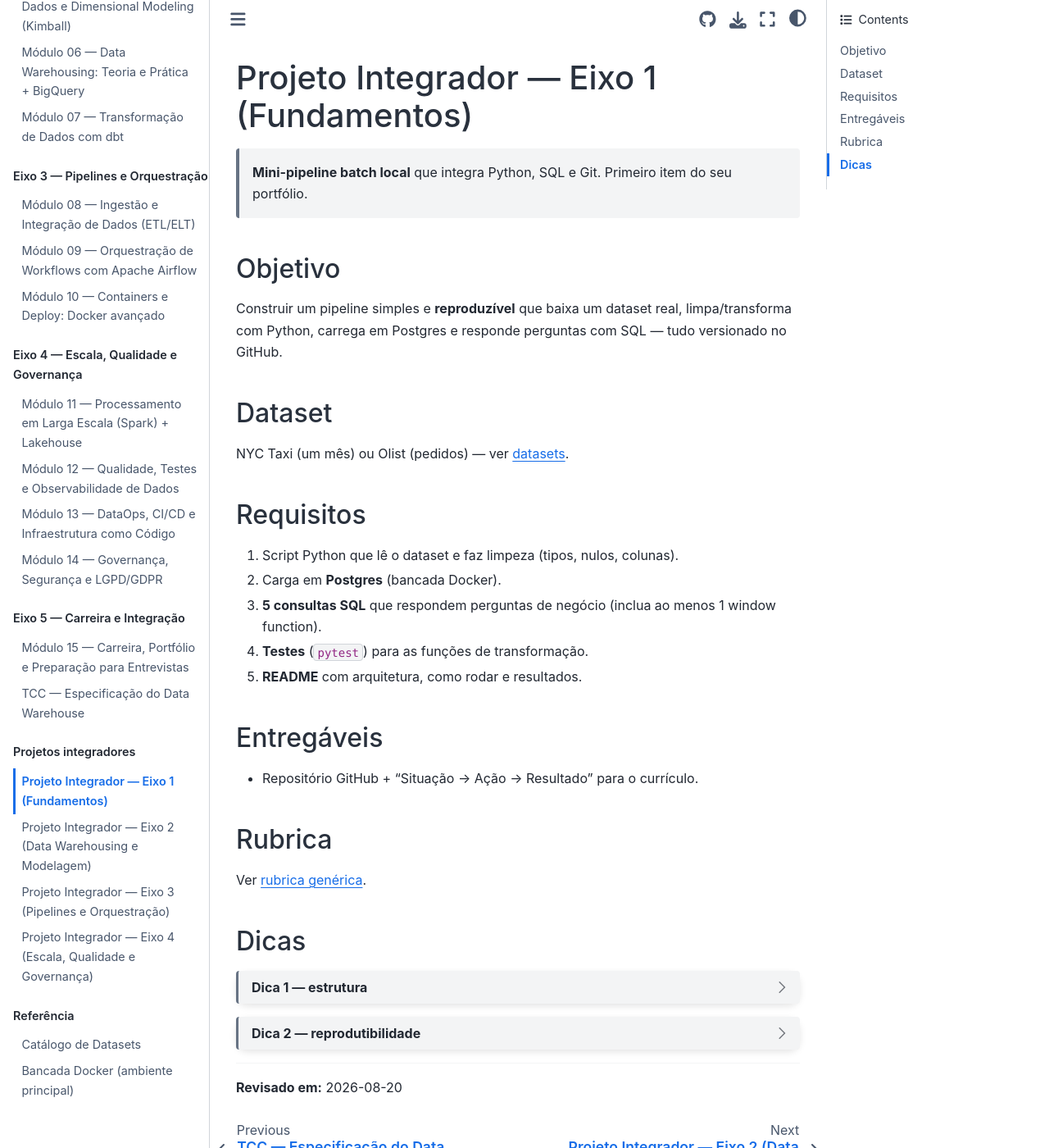
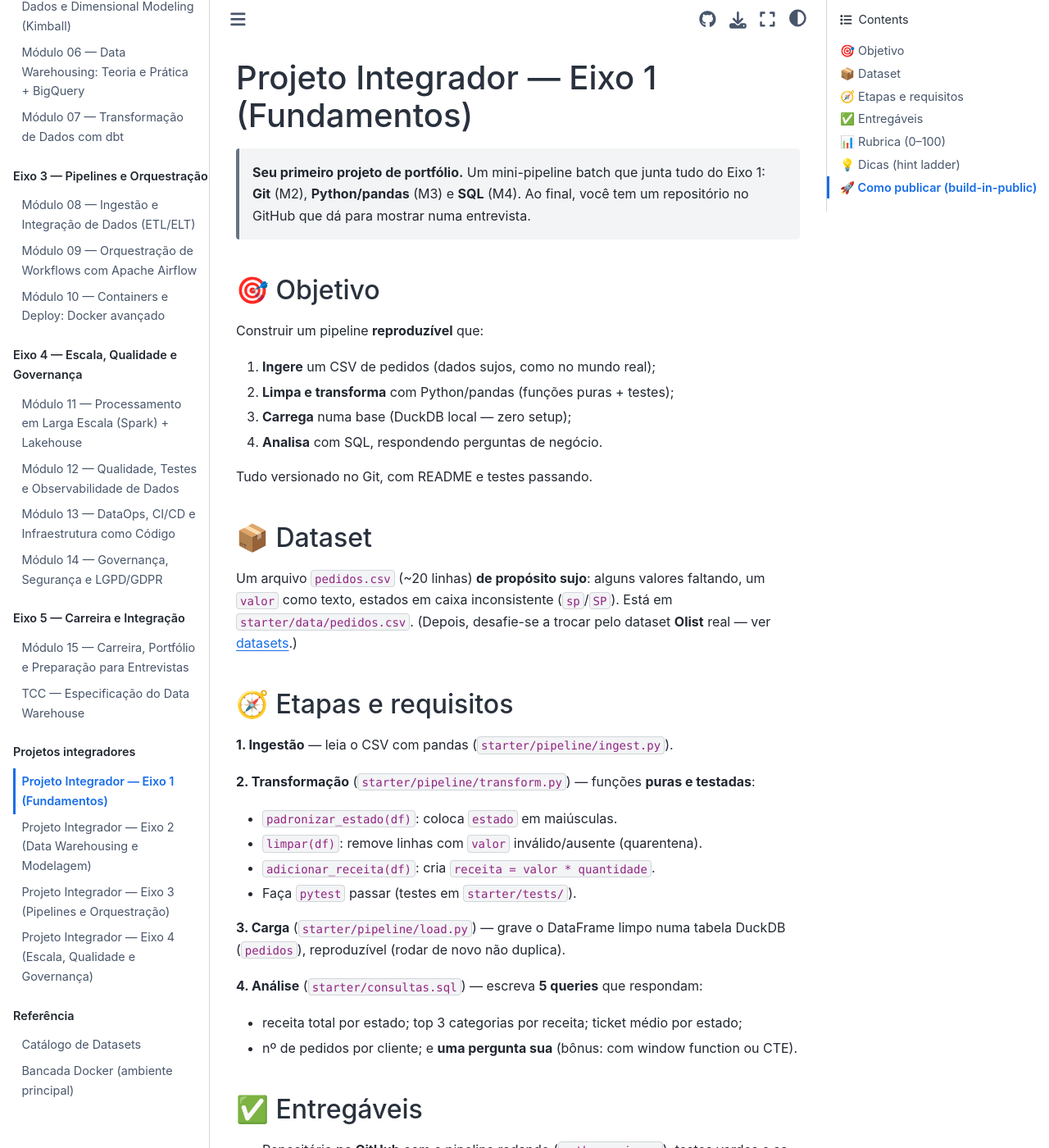
Before and after one commit to alvaroarmani/dataengineering-plataform, a Jupyter Book: the page built from projetos/eixo-1-fundamentos/index.md, in a window 1280 px wide and 1400 px high. Shown: the whole window at 82% size. Built offline with Jupyter Book 1.0.4 settings and Sphinx 7.4.7 and the Sphinx Book theme 1.1.4, drawn with Linux system fonts in a browser that asks for light colours; pages that are not in the unit, such as notebooks, are missing from menus; some of the changed text lies outside the part shown.

Commit message:
feat(eixo1): projeto integrador do Eixo 1 + verificação da migração Next + docs
- Projeto integrador (projetos/eixo-1-fundamentos): enunciado, rubrica e starter
  (dados sujos, ingest/transform/load, main.py, consultas.sql, testes pytest).
- Migração Next.js verificada: build de produção gera 71 páginas estáticas.
- Docs vivas atualizadas: ARCHITECTURE (Next + tabela de stack), README (estado
  atual, dois front-ends, como rodar), ADR 0006 (Next/Vercel). Exclui starter/
  e .pytest_cache do build do Jupyter Book.

Co-Authored-By: Claude Opus 4.8 <noreply@anthropic.com>

````diff
--- a/_config.yml
+++ b/_config.yml
@@ -41,7 +41,9 @@ exclude_patterns:
   - "**/site-packages/**"
   - plataforma/**
   - web/**
+  - "**/starter/**"
   - "**/node_modules/**"
+  - "**/.pytest_cache/**"
 
 html:
   use_issues_button: false
--- a/projetos/eixo-1-fundamentos/index.md
+++ b/projetos/eixo-1-fundamentos/index.md
@@ -1,34 +1,80 @@
 # Projeto Integrador — Eixo 1 (Fundamentos)
 
-> **Mini-pipeline batch local** que integra Python, SQL e Git. Primeiro item do seu portfólio.
+> **Seu primeiro projeto de portfólio.** Um mini-pipeline batch que junta tudo do Eixo 1:
+> **Git** (M2), **Python/pandas** (M3) e **SQL** (M4). Ao final, você tem um repositório no
+> GitHub que dá para mostrar numa entrevista.
 
-## Objetivo
-Construir um pipeline simples e **reproduzível** que baixa um dataset real, limpa/transforma
-com Python, carrega em Postgres e responde perguntas com SQL — tudo versionado no GitHub.
+## 🎯 Objetivo
 
-## Dataset
-NYC Taxi (um mês) ou Olist (pedidos) — ver [datasets](../../datasets/README.md).
+Construir um pipeline **reproduzível** que:
+1. **Ingere** um CSV de pedidos (dados sujos, como no mundo real);
+2. **Limpa e transforma** com Python/pandas (funções puras + testes);
+3. **Carrega** numa base (DuckDB local — zero setup);
+4. **Analisa** com SQL, respondendo perguntas de negócio.
 
-## Requisitos
-1. Script Python que lê o dataset e faz limpeza (tipos, nulos, colunas).
-2. Carga em **Postgres** (bancada Docker).
-3. **5 consultas SQL** que respondem perguntas de negócio (inclua ao menos 1 window function).
-4. **Testes** (`pytest`) para as funções de transformação.
-5. **README** com arquitetura, como rodar e resultados.
+Tudo versionado no Git, com README e testes passando.
 
-## Entregáveis
-- Repositório GitHub + "Situação → Ação → Resultado" para o currículo.
+## 📦 Dataset
 
-## Rubrica
-Ver [rubrica genérica](../../ppc/metodologia-e-avaliacao.md).
+Um arquivo `pedidos.csv` (~20 linhas) **de propósito sujo**: alguns valores faltando, um
+`valor` como texto, estados em caixa inconsistente (`sp`/`SP`). Está em
+`starter/data/pedidos.csv`. (Depois, desafie-se a trocar pelo
+dataset **Olist** real — ver [datasets](../../datasets/README.md).)
 
-## Dicas
+## 🧭 Etapas e requisitos
+
+**1. Ingestão** — leia o CSV com pandas (`starter/pipeline/ingest.py`).
+
+**2. Transformação** (`starter/pipeline/transform.py`) — funções **puras e testadas**:
+- `padronizar_estado(df)`: coloca `estado` em maiúsculas.
+- `limpar(df)`: remove linhas com `valor` inválido/ausente (quarentena).
+- `adicionar_receita(df)`: cria `receita = valor * quantidade`.
+- Faça `pytest` passar (testes em `starter/tests/`).
+
+**3. Carga** (`starter/pipeline/load.py`) — grave o DataFrame limpo numa tabela DuckDB
+(`pedidos`), reproduzível (rodar de novo não duplica).
+
+**4. Análise** (`starter/consultas.sql`) — escreva **5 queries** que respondam:
+- receita total por estado; top 3 categorias por receita; ticket médio por estado;
+- nº de pedidos por cliente; e **uma pergunta sua** (bônus: com window function ou CTE).
+
+## ✅ Entregáveis
+- Repositório **no GitHub** com o pipeline rodando (`python main.py`), testes verdes e as queries.
+- **README** com: o que o projeto faz, como rodar, e um resumo dos achados.
+- Um parágrafo **Situação → Ação → Resultado** para o currículo (ver M15).
+
+## 📊 Rubrica (0–100)
+| Critério | Peso |
+|---|---|
+| Corretude (pipeline roda, resultados certos) | 30 |
+| Qualidade de código (funções puras, nomes, estrutura) | 25 |
+| Robustez (trata dados sujos, reproduzível) | 15 |
+| Testes (`pytest` cobrindo a transformação) | 15 |
+| Documentação (README claro, reprodutível) | 15 |
+
+Conceito mínimo para "concluído": **60**, sem nenhum critério zerado.
+
+## 💡 Dicas (hint ladder)
 :::{dropdown} Dica 1 — estrutura
-Separe `ingest.py`, `transform.py`, `load.py` e `sql/`. Facilita testar e explicar.
+Separe `ingest.py` / `transform.py` / `load.py` e um `main.py` que os compõe (como o `Pipeline` do M3 U2).
 :::
 :::{dropdown} Dica 2 — reprodutibilidade
-Documente no README o comando único que sobe o Postgres e roda o pipeline.
+Na carga, use `CREATE OR REPLACE TABLE` (DuckDB) para rodar de novo sem duplicar.
+:::
+:::{dropdown} Dica 3 — dados sujos
+O `valor` vem como texto/None em algumas linhas; converta com tratamento de erro (quarentena, M3 U3) antes de calcular a receita.
 :::
 
+## 🚀 Como publicar (build-in-public)
+```bash
+cd projetos/eixo-1-fundamentos/starter
+git init && git add -A && git commit -m "feat: pipeline do projeto integrador do Eixo 1"
+# crie um repo no GitHub e:
+git remote add origin https://github.com/SEU-USUARIO/pipeline-pedidos.git
+git push -u origin main
+```
+
+Ponto de partida (esqueleto, testes e dados): pasta `starter/` (comece pelo seu `README.md`).
+
 ---
-**Revisado em:** 2026-08-20
+**Revisado em:** 2026-08-22
````
Also changed, not shown: ARCHITECTURE.md (+27 -0 lines), CHANGELOG.md (+10 -0 lines), README.md (+30 -6 lines), docs/decisoes/0006-nextjs-vercel.md (+26 -20 lines), docs/decisoes/README.md (+1 -0 lines), projetos/eixo-1-fundamentos/starter/README.md (added, +38 -0 lines), 7 other files.
